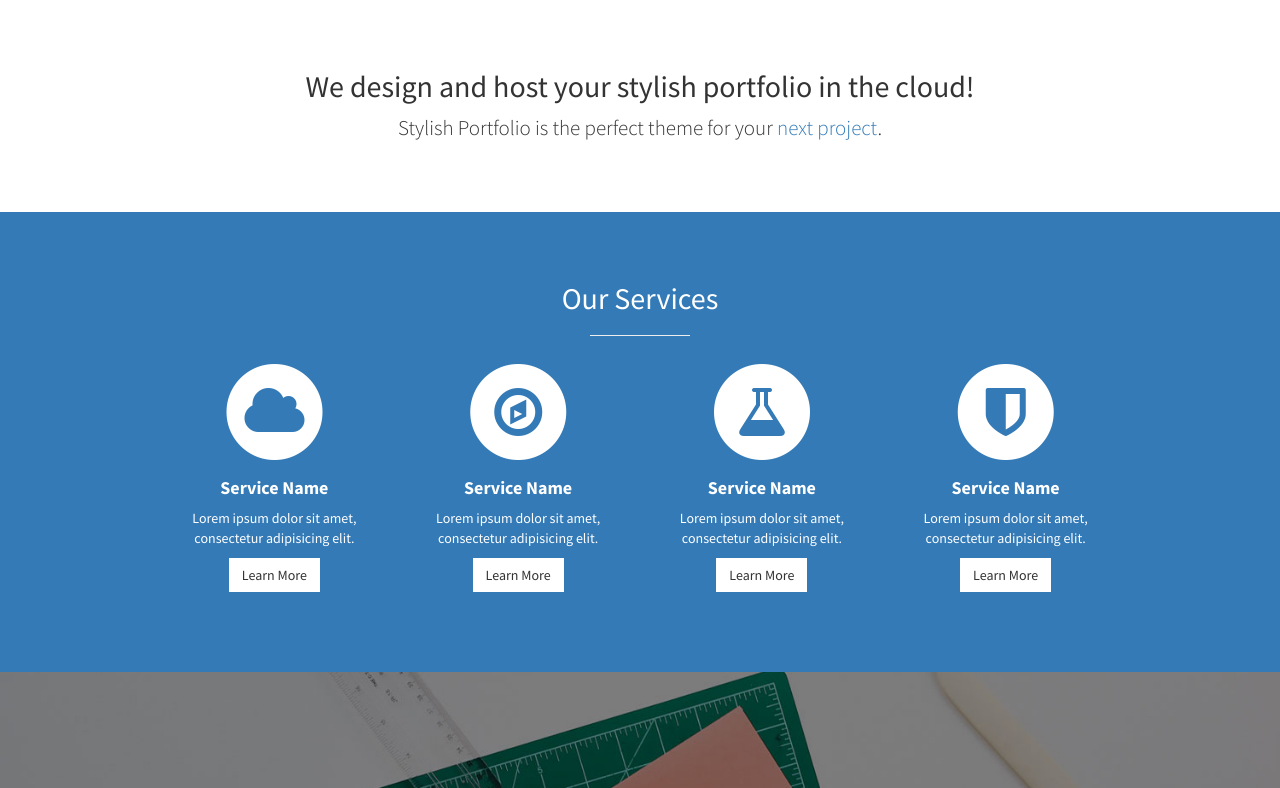
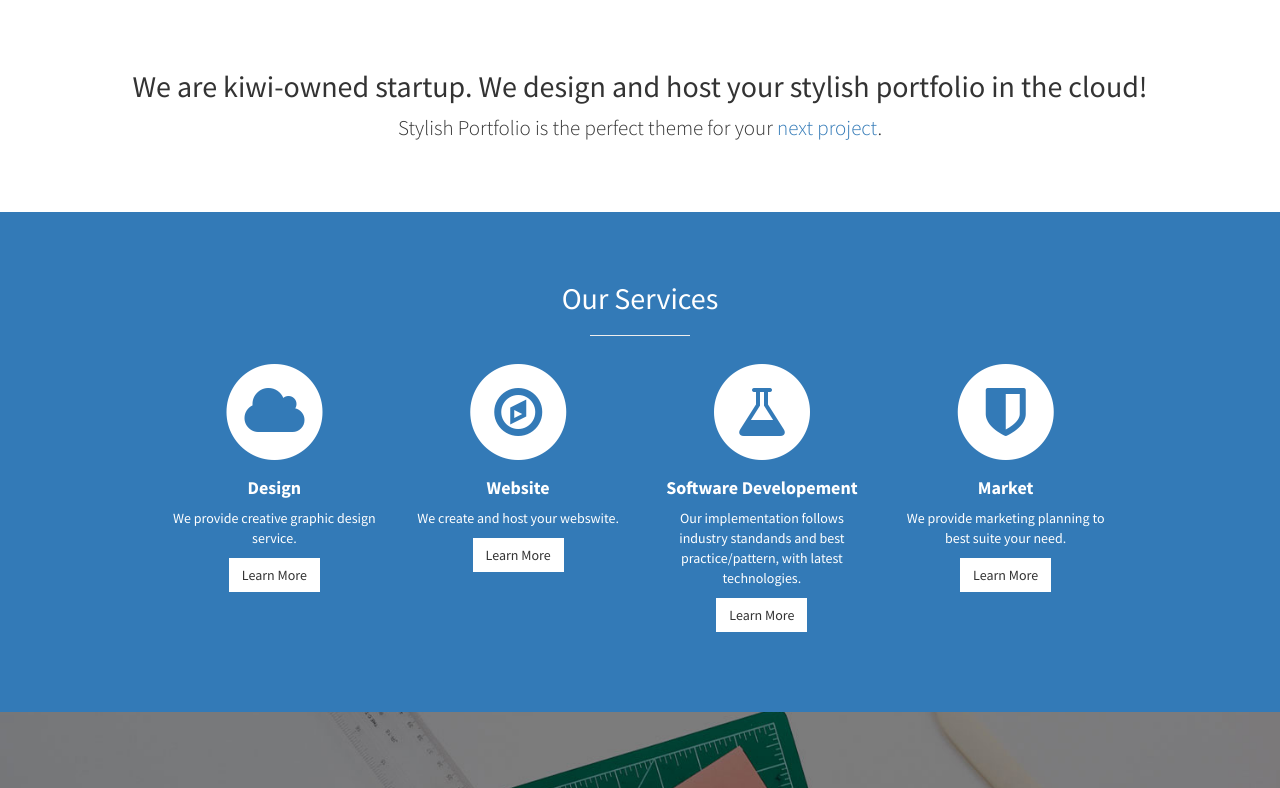
Before and after one commit to ilovearapiles/k-lads, a plain HTML site: page index.html in a window 1280 px wide. Shown: the part 800-1588 px from the top of the page. Drawn offline with Linux system fonts and the light colour scheme.

Commit message:
update content

```diff
--- a/index.html
+++ b/index.html
@@ -73,7 +73,7 @@
         <div class="container">
             <div class="row">
                 <div class="col-lg-12 text-center">
-                    <h2>We design and host your stylish portfolio in the cloud!</h2>
+                    <h2>We are kiwi-owned startup. We design and host your stylish portfolio in the cloud!</h2>
                     <p class="lead">Stylish Portfolio is the perfect theme for your <a target="_blank" href="http://www.k-lads.com/">next project</a>.</p>
                 </div>
             </div>
@@ -98,9 +98,9 @@
                                 <i class="fa fa-cloud fa-stack-1x text-primary"></i>
                             </span>
                                 <h4>
-                                    <strong>Service Name</strong>
+                                    <strong>Design</strong>
                                 </h4>
-                                <p>Lorem ipsum dolor sit amet, consectetur adipisicing elit.</p>
+                                <p>We provide creative graphic design service.</p>
                                 <a href="#" class="btn btn-light">Learn More</a>
                             </div>
                         </div>
@@ -111,9 +111,9 @@
                                 <i class="fa fa-compass fa-stack-1x text-primary"></i>
                             </span>
                                 <h4>
-                                    <strong>Service Name</strong>
+                                    <strong>Website</strong>
                                 </h4>
-                                <p>Lorem ipsum dolor sit amet, consectetur adipisicing elit.</p>
+                                <p>We create and host your webswite.</p>
                                 <a href="#" class="btn btn-light">Learn More</a>
                             </div>
                         </div>
@@ -124,9 +124,9 @@
                                 <i class="fa fa-flask fa-stack-1x text-primary"></i>
                             </span>
                                 <h4>
-                                    <strong>Service Name</strong>
+                                    <strong>Software Developement</strong>
                                 </h4>
-                                <p>Lorem ipsum dolor sit amet, consectetur adipisicing elit.</p>
+                                <p>Our implementation follows industry standands and best practice/pattern, with latest technologies.</p>
                                 <a href="#" class="btn btn-light">Learn More</a>
                             </div>
                         </div>
@@ -137,9 +137,9 @@
                                 <i class="fa fa-shield fa-stack-1x text-primary"></i>
                             </span>
                                 <h4>
-                                    <strong>Service Name</strong>
+                                    <strong>Market</strong>
                                 </h4>
-                                <p>Lorem ipsum dolor sit amet, consectetur adipisicing elit.</p>
+                                <p>We provide marketing planning to best suite your need.</p>
                                 <a href="#" class="btn btn-light">Learn More</a>
                             </div>
                         </div>
```
